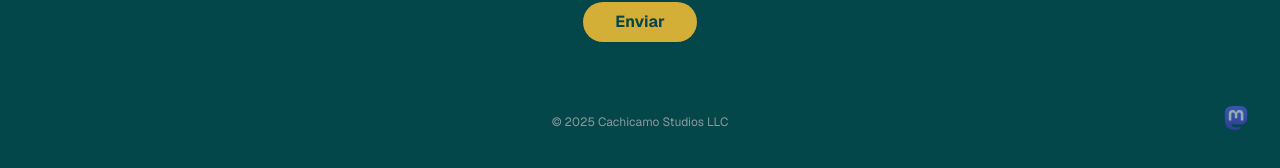
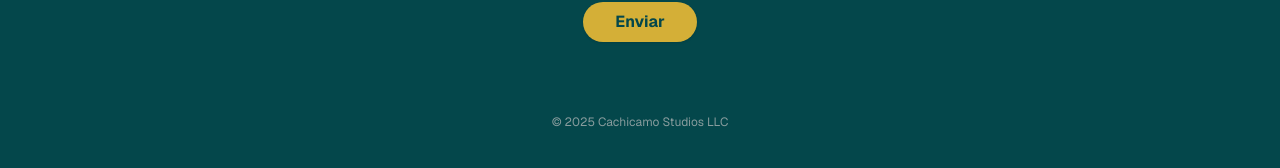
Before and after one commit to cachicamostudios/cachicamo-studio-2.0, a Next.js app: page / in a window 1280 px wide. Shown: the part 1227-1395 px from the top of the page. Built offline with nearby package versions, Linux system fonts and the light colour scheme.

Commit message:
Agregado botón flotante de Mastodon

```diff
--- a/src/app/page.tsx
+++ b/src/app/page.tsx
@@ -107,24 +107,8 @@ export default function Home() {
         </div>
 
         {/* FOOTER */}
-        <footer className="relative w-full text-center text-xs text-[#C0C0C0] opacity-70 pt-8 pb-4">
+        <footer className="w-full text-center text-xs text-[#C0C0C0] opacity-70 pt-8 pb-4">
           &copy; {new Date().getFullYear()} Cachicamo Studios LLC
-          <div className="absolute right-4 bottom-4">
-            <a
-              href="https://mastodon.social/@cachicamostudios"
-              target="_blank"
-              rel="noopener noreferrer"
-              className="hover:opacity-100 opacity-80 transition"
-              aria-label="Cachicamo Studios en Mastodon"
-            >
-              <img
-                src="/mastodon-icon.svg"
-                alt="Mastodon"
-                className="w-6 h-6"
-                draggable={false}
-              />
-            </a>
-          </div>
         </footer>
 
         {/* BOTÓN FIJO DE MASTODON */}
@@ -142,7 +126,6 @@ export default function Home() {
             draggable={false}
           />
         </a>
-
       </main>
     </>
   )
```
Lines whose indentation alone changed are shown as unchanged.
